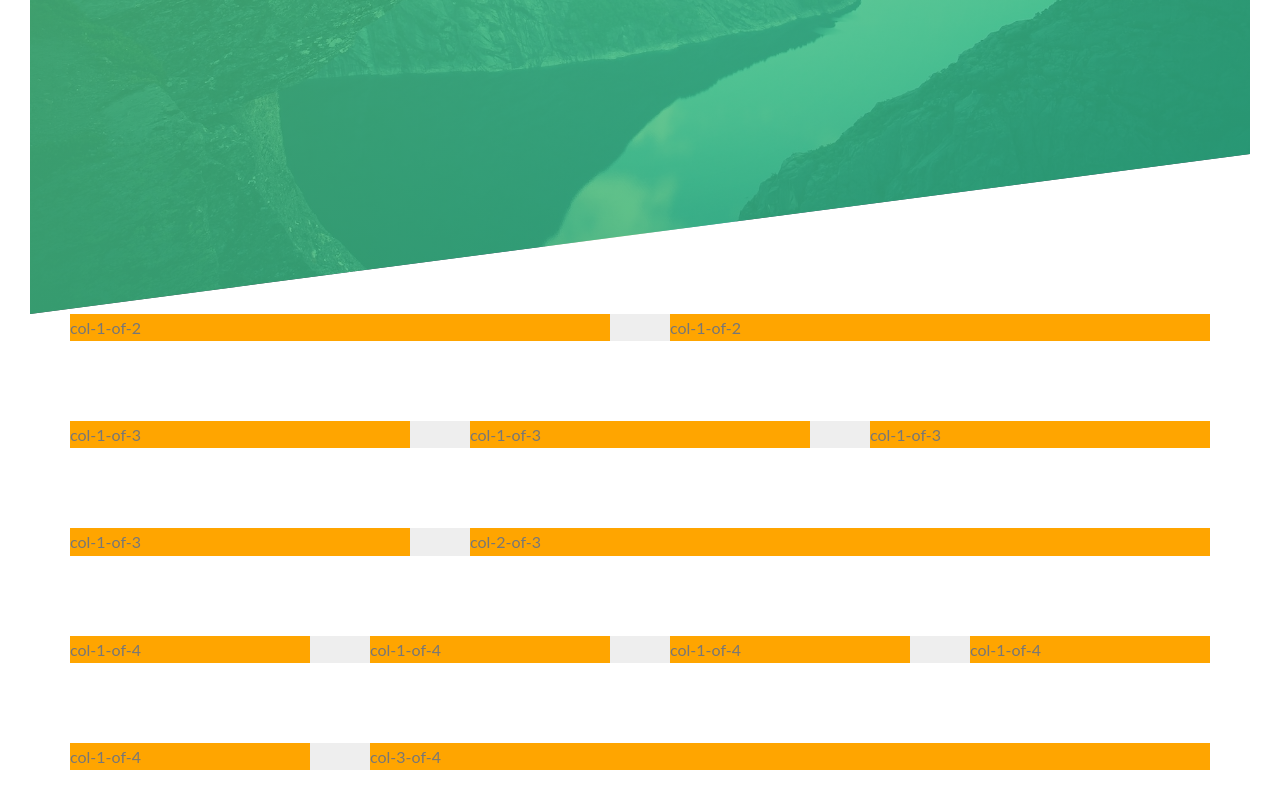
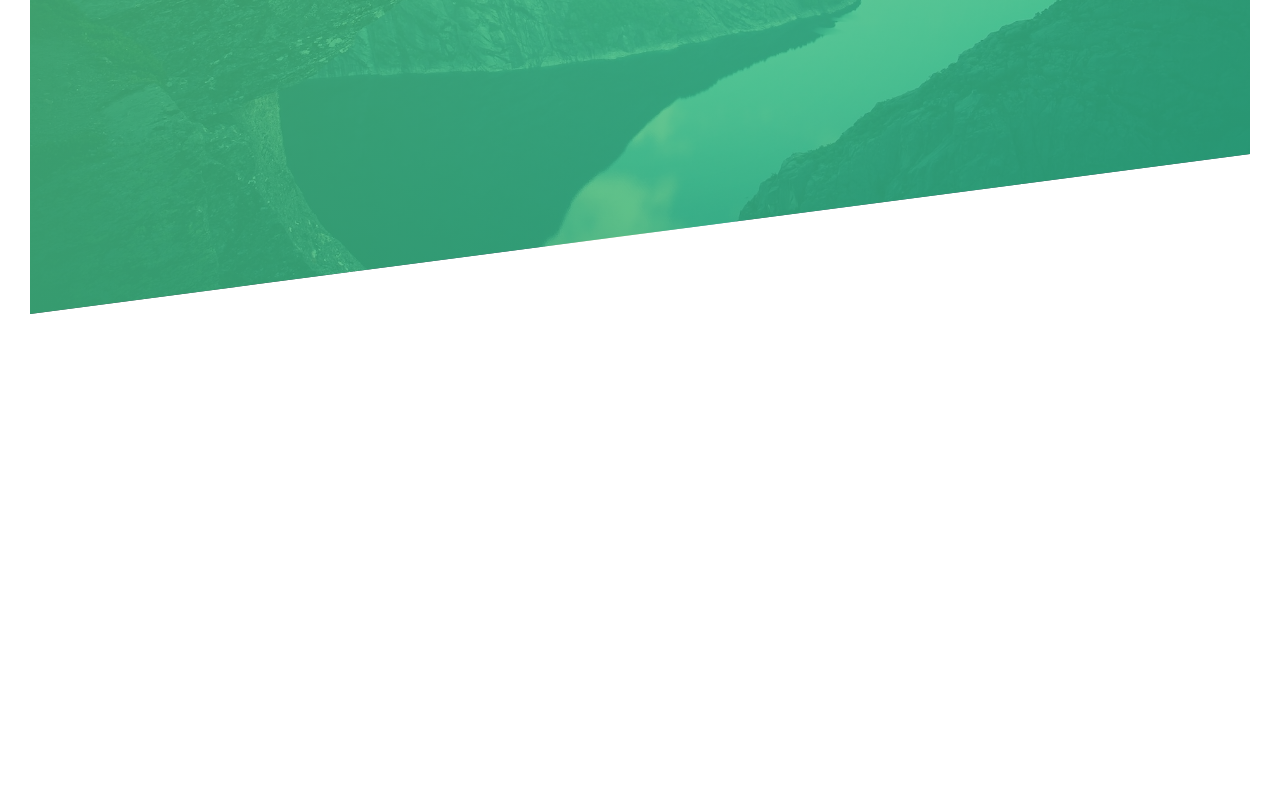
Before and after one commit to kluk42/natours, a React (Create React App) app: page / in a window 1280 px wide. Shown: the part 476-1276 px from the top of the page. After the commit the page ends 820 px from the top, so only its background shows below. Built offline with nearby package versions, Linux system fonts and the light colour scheme.

Commit message:
Create Grid components

```diff
--- a/src/App.tsx
+++ b/src/App.tsx
@@ -1,12 +1,12 @@
 import './App.scss';
 import { Header } from './components/Header/Header';
-import { Grid } from './layouts/Grid';
+import { Main } from './components/Main/Main';
 
 function App() {
   return (
     <div className="App">
       <Header />
-      <Grid />
+      <Main />
     </div>
   );
 }
--- /dev/null
+++ b/src/components/About/About.tsx
@@ -0,0 +1,3 @@
+export const About = () => {
+  return <section className="section-about"></section>;
+};
--- /dev/null
+++ b/src/components/Main/Main.tsx
@@ -0,0 +1,9 @@
+import { About } from '../About/About';
+
+export const Main = () => {
+  return (
+    <main>
+      <About />
+    </main>
+  );
+};
--- /dev/null
+++ b/src/layouts/FloatGrid/FloatRow.tsx
@@ -0,0 +1,6 @@
+import { PropsWithChildren } from 'react';
+import './_grid.scss';
+
+export const FloatRow = (props: PropsWithChildren) => {
+  return <div className="row">{props.children}</div>;
+};
--- a/src/layouts/_grid.scss
+++ b/src/layouts/FloatGrid/_grid.scss
@@ -1,5 +1,5 @@
-@import '../sass/abstracts/variables';
-@import '../sass/abstracts/mixins';
+@import '../../sass/abstracts/variables';
+@import '../../sass/abstracts/mixins';
 
 .row {
     max-width: $grid-width;
--- a/src/layouts/Grid.tsx
+++ /dev/null
@@ -1,31 +0,0 @@
-import './_grid.scss';
-
-export const Grid = () => {
-  return (
-    <section className="grid-test">
-      <div className="row">
-        <div className="col-1-of-2">col-1-of-2</div>
-        <div className="col-1-of-2">col-1-of-2</div>
-      </div>
-      <div className="row">
-        <div className="col-1-of-3">col-1-of-3</div>
-        <div className="col-1-of-3">col-1-of-3</div>
-        <div className="col-1-of-3">col-1-of-3</div>
-      </div>
-      <div className="row">
-        <div className="col-1-of-3">col-1-of-3</div>
-        <div className="col-2-of-3">col-2-of-3</div>
-      </div>
-      <div className="row">
-        <div className="col-1-of-4">col-1-of-4</div>
-        <div className="col-1-of-4">col-1-of-4</div>
-        <div className="col-1-of-4">col-1-of-4</div>
-        <div className="col-1-of-4">col-1-of-4</div>
-      </div>
-      <div className="row">
-        <div className="col-1-of-4">col-1-of-4</div>
-        <div className="col-3-of-4">col-3-of-4</div>
-      </div>
-    </section>
-  );
-};
```
Also changed, not shown: src/layouts/FloatGrid/FloatColumn.tsx (added, +10 -0 lines).
